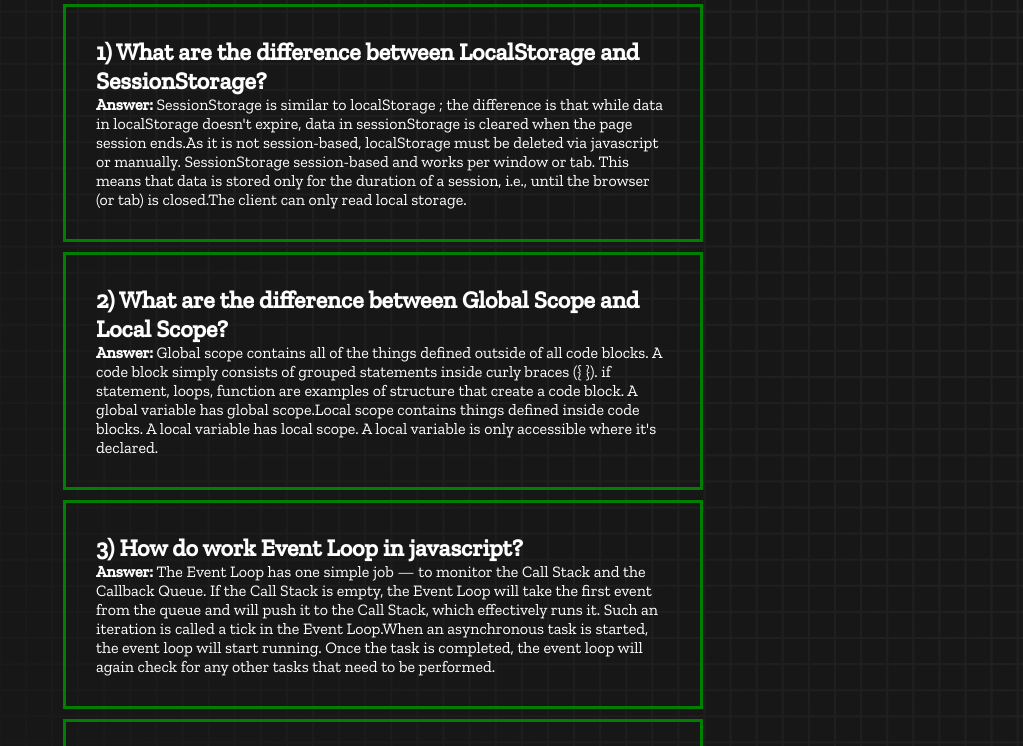
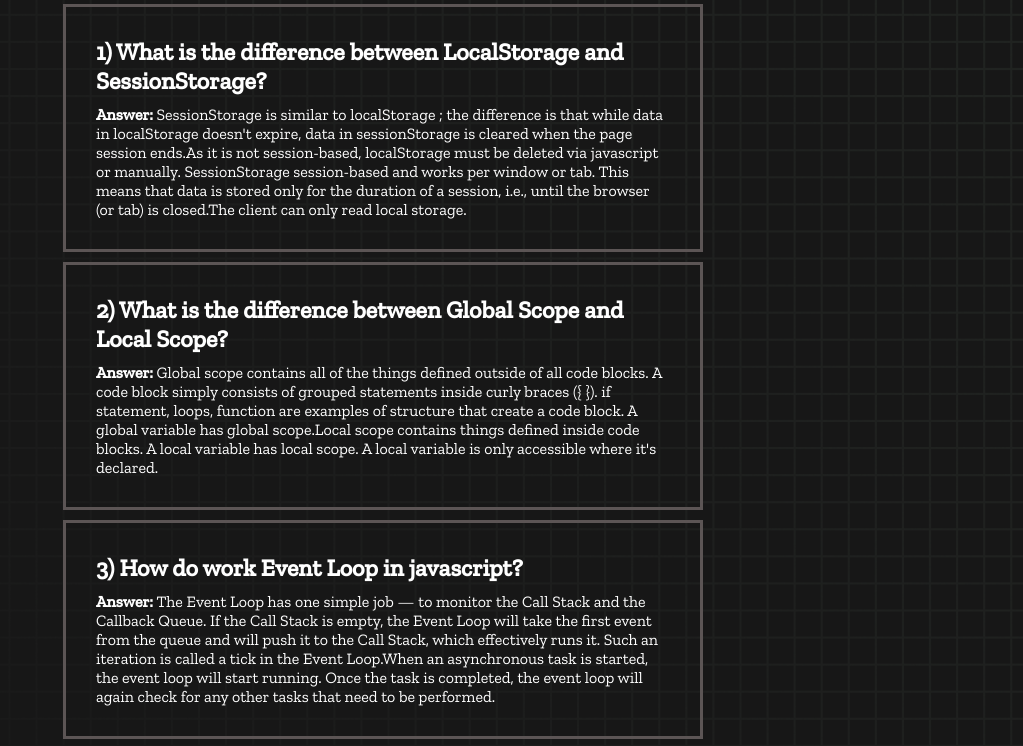
Before and after one commit to SABIKUN-NAHAR-URMY/type-monster-debug, a plain HTML site: page blog.html in a window 1280 px wide. Shown: the part 74-820 px from the top of the page, without its empty margins (257-1280 px from the left). Drawn offline with nearby package versions, Linux system fonts and the light colour scheme.

Commit message:
all finished

```diff
--- a/blog.html
+++ b/blog.html
@@ -19,11 +19,11 @@
     </header>
     <main class="mainForBlog">
         <div class="divForBlog">
-            <h2>1) What are the difference between LocalStorage and SessionStorage?</h2>
+            <h2>1) What is the difference between LocalStorage and SessionStorage?</h2>
             <p><strong> Answer: </strong> SessionStorage is similar to localStorage ; the difference is that while data in localStorage doesn't expire, data in sessionStorage is cleared when the page session ends.As it is not session-based, localStorage must be deleted via javascript or manually. SessionStorage session-based and works per window or tab. This means that data is stored only for the duration of a session, i.e., until the browser (or tab) is closed.The client  can only read local storage.</p>
         </div>
         <div class="divForBlog">
-            <h2>2) What are the difference between Global Scope and Local Scope?</h2>
+            <h2>2) What is the difference between Global Scope and Local Scope?</h2>
             <p><strong> Answer: </strong> Global scope contains all of the things defined outside of all code blocks. A code block simply consists of grouped statements inside curly braces ({ }). if statement, loops, function are examples of structure that create a code block. A global variable has global scope.Local scope contains things defined inside code blocks. A local variable has local scope. A local variable is only accessible where it's declared.</p>
         </div>
         <div class="divForBlog">
--- a/styles.css
+++ b/styles.css
@@ -190,8 +190,11 @@ button {
 .divForBlog{
   margin: auto;
   width: 50%;
-  border: 3px solid green;
+  border: 3px solid rgb(92, 85, 85);
   padding: 30px;
+  margin-bottom: 10px;
+}
+.divForBlog h2{
   margin-bottom: 10px;
 }
 
```
